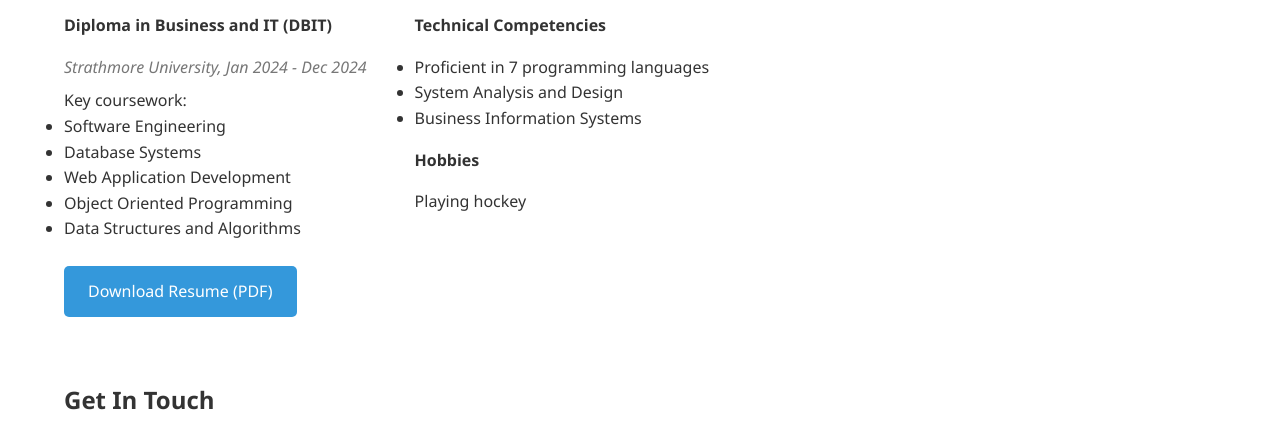
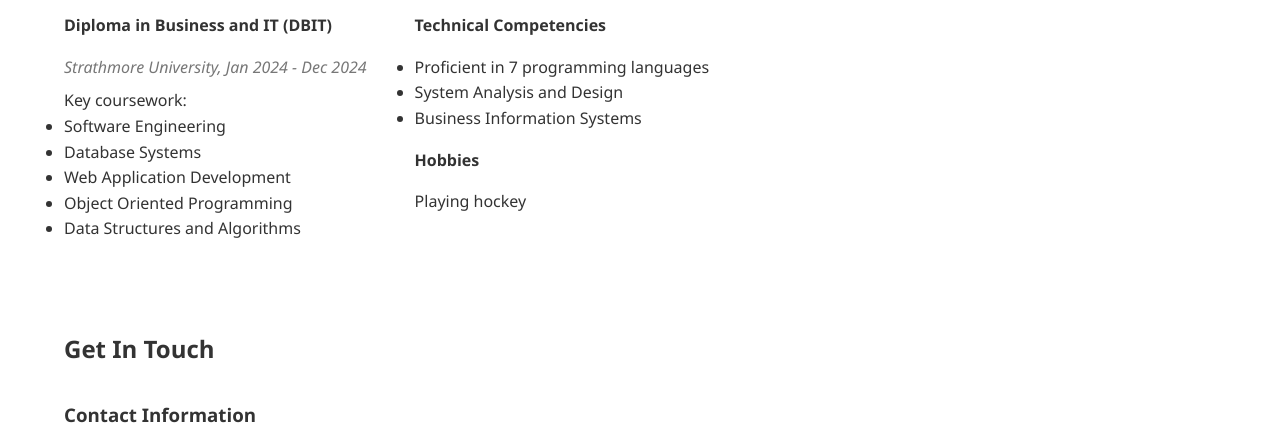
Before and after one commit to Anisha996/portfolio, a plain HTML site: page index.html in a window 1280 px wide. Shown: the part 1761-2204 px from the top of the page. Drawn offline with Linux system fonts and the light colour scheme.

Commit message:
Update index.html

```diff
--- a/index.html
+++ b/index.html
@@ -371,7 +371,6 @@
                     </div>
                 </div>
             </div>
-            <a href="#" class="btn">Download Resume (PDF)</a>
         </div>
     </section>
    <!-- Contact -->
```
